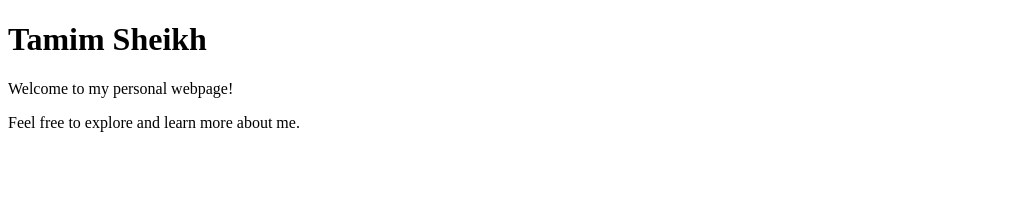
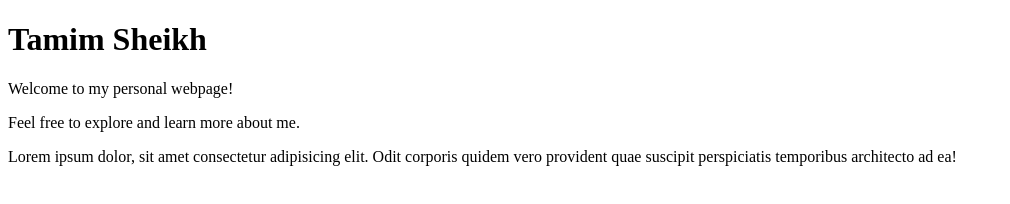
Before and after one commit to Tamim-200119/problem-will-never-last, a plain HTML site: page index.html in a window 1280 px wide. Shown: the whole page, without its empty margins (0-1010 px from the left). Drawn offline with Linux system fonts and the light colour scheme.

Commit message:
first commit

```diff
--- a/index.html
+++ b/index.html
@@ -9,5 +9,6 @@
     <h1>Tamim Sheikh</h1>
     <p>Welcome to my personal webpage!</p>
     <p>Feel free to explore and learn more about me.</p>
+    <p>Lorem ipsum dolor, sit amet consectetur adipisicing elit. Odit corporis quidem vero provident quae suscipit perspiciatis temporibus architecto ad ea!</p>
 </body>
 </html>
```
